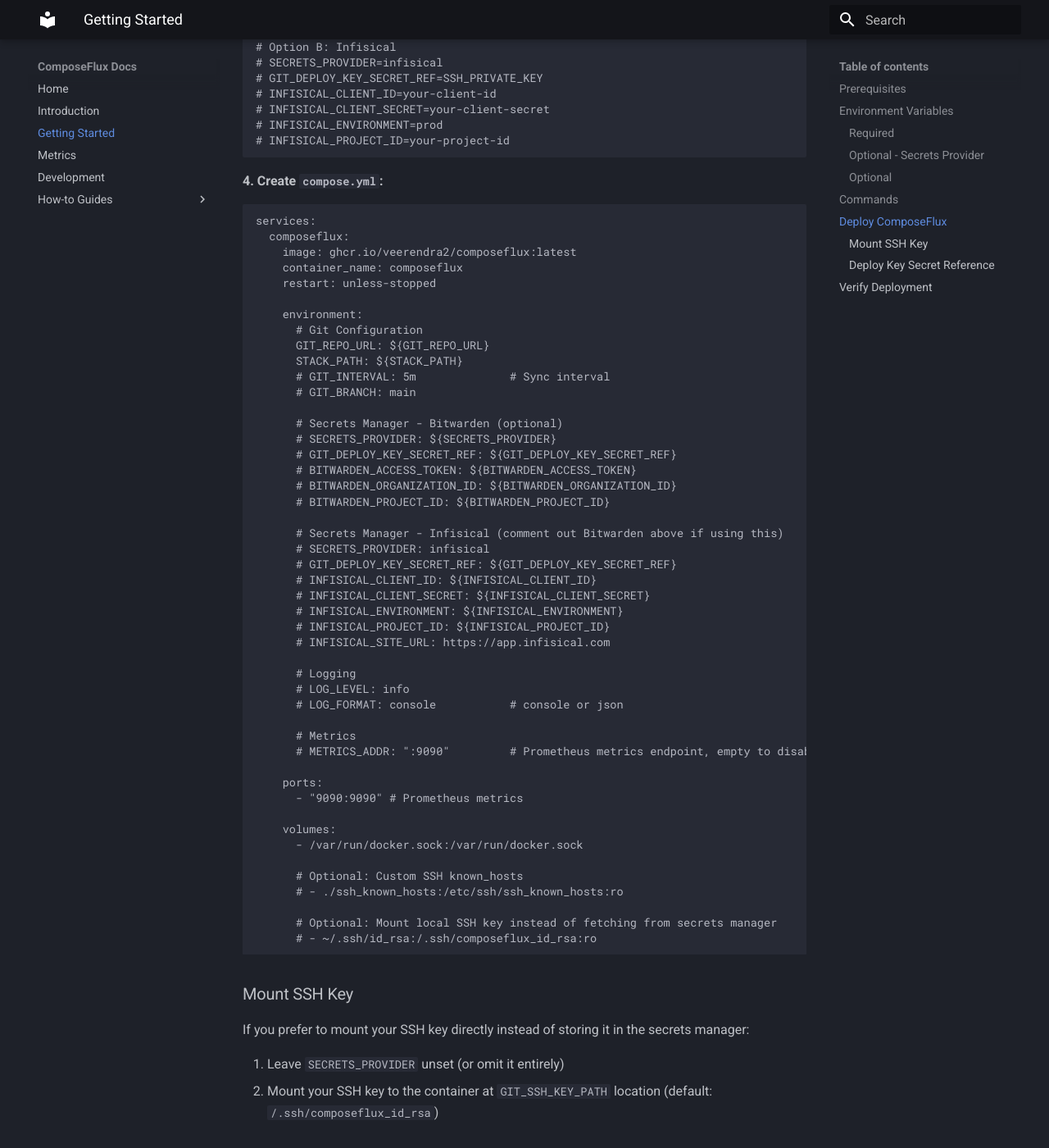
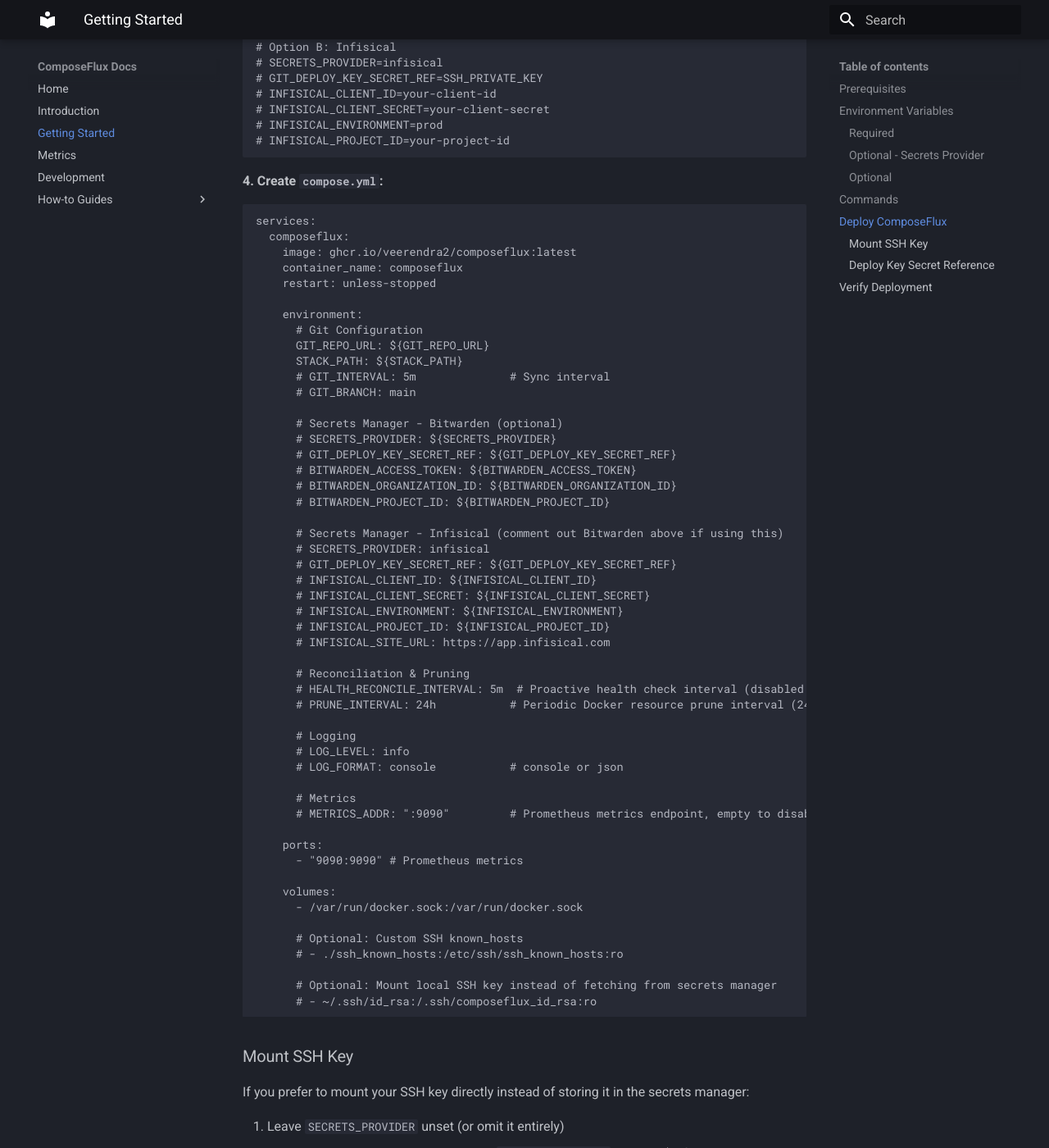
Before and after one commit to veerendra2/composeflux, an MkDocs documentation site: the page built from docs/GettingStarted.md, in a window 1280 px wide and 1400 px high, scrolled down 4320 px. Shown: the whole window at 82% size. Built offline with MkDocs 1.6.1 and Material for MkDocs 9.7.7, drawn with Linux system fonts in a browser that asks for light colours.

Commit message:
docs: add HEALTH_RECONCILE_INTERVAL and PRUNE_INTERVAL to example compose.yml

```diff
--- a/docs/GettingStarted.md
+++ b/docs/GettingStarted.md
@@ -178,6 +178,10 @@
       # INFISICAL_PROJECT_ID: ${INFISICAL_PROJECT_ID}
       # INFISICAL_SITE_URL: https://app.infisical.com
 
+      # Reconciliation & Pruning
+      # HEALTH_RECONCILE_INTERVAL: 5m  # Proactive health check interval (disabled by default)
+      # PRUNE_INTERVAL: 24h           # Periodic Docker resource prune interval (24h default, 0 to disable)
+
       # Logging
       # LOG_LEVEL: info
       # LOG_FORMAT: console           # console or json
```
